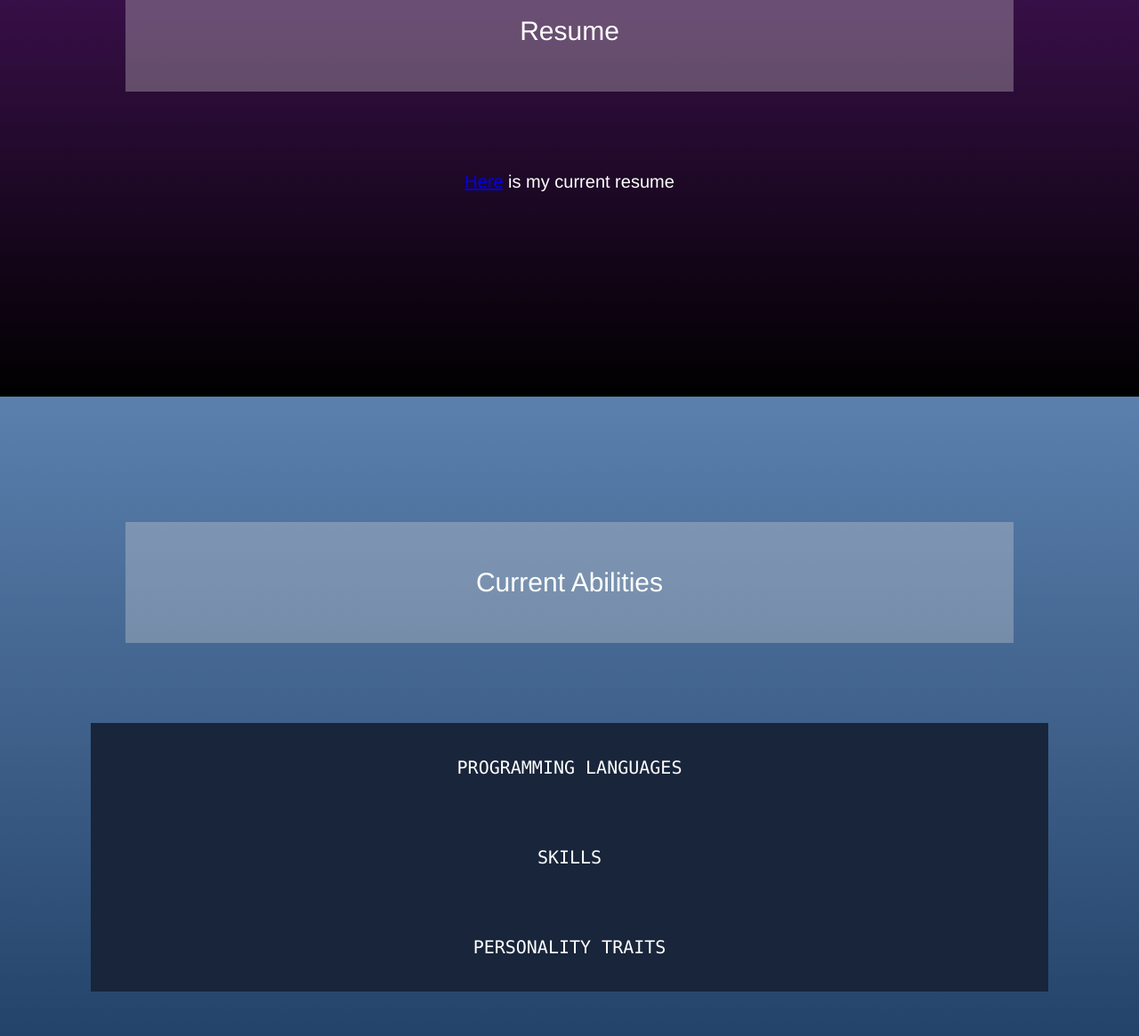
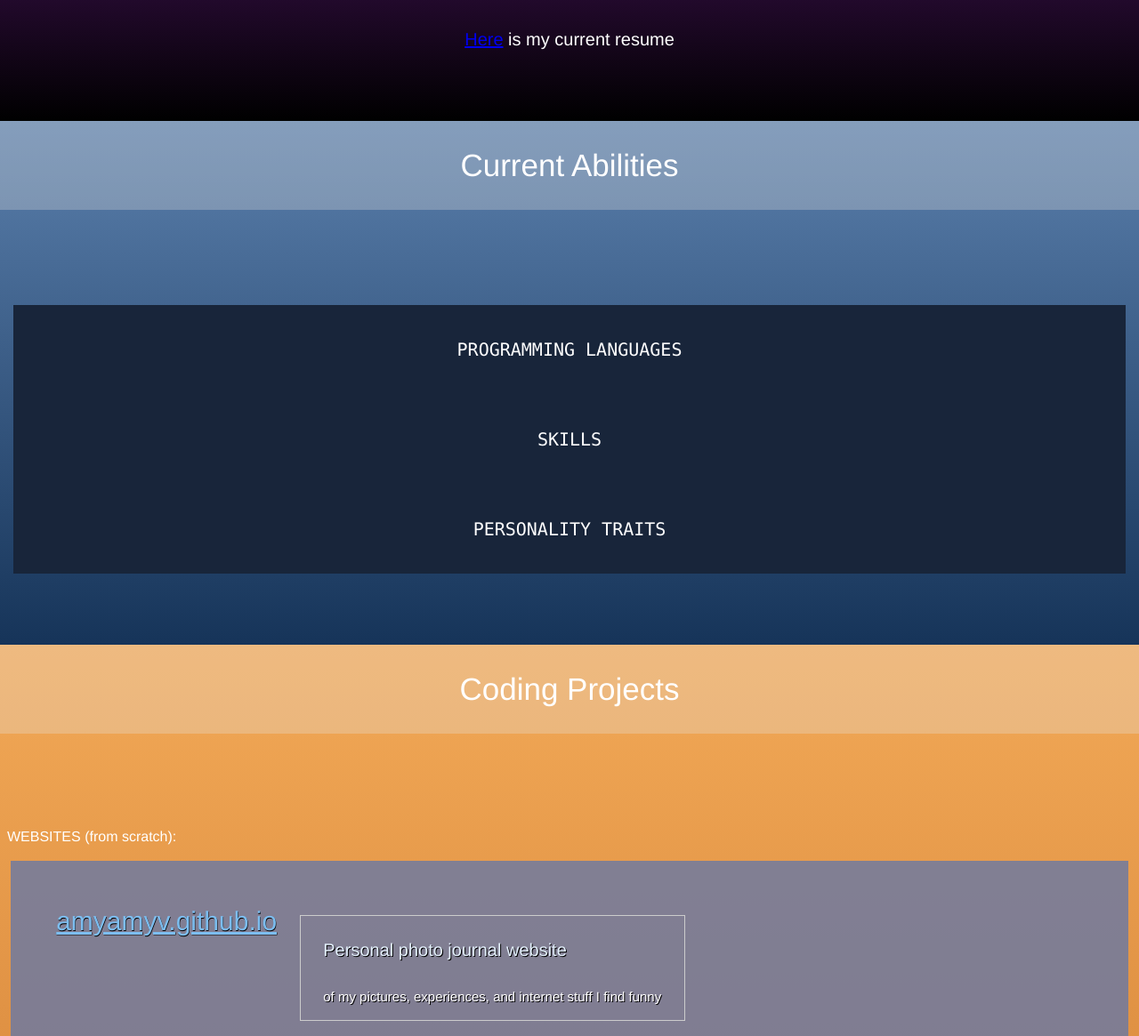
Before and after one commit to amyamyV/amyofamy, a plain HTML site: page index.html in a window 1280 px wide. Shown: the part 1820-2985 px from the top of the page at 89% size. Drawn offline with Linux system fonts and the light colour scheme.

Commit message:
Some styling changes, updated resume

```diff
--- a/amyofamy.css
+++ b/amyofamy.css
@@ -145,28 +145,31 @@ h2 {
     font-weight: lighter;
 }
 
+.sectionBody {
+    padding: 30px 0px 30px 0px;
+}
+
 #otherInterests {
     font-size: 1.5vw;
     line-height: .8;
 }
 
 h3, h4, h5 {
-    font-size: 30px;
+    font-size: 35px;
+    font-weight: lighter;
     color: white;
-    font-stretch: extra-expanded;
     background-color: rgba(229, 225, 222, .3);
-    padding: 4vw;
-    margin: 3vw 3vw 7vw 3vw;
-    font-weight: lighter;
+    padding: 30px 0px 30px 0px;
+    margin: 0vw 0vw 6vw 0vw;
     text-align: center;
-
 }
 
 .sections { /*all info about sections (but NOT include "Aboutme")*/
     clear: both;
     color: white;
-    padding: 8vw 8vw 18vw 8vw;
+    padding: 0px 0px 50px 0px;
     display: block;
+    top: 0px;
 }
 
 #resumeSection {
@@ -189,16 +192,6 @@ h3, h4, h5 {
 
 /*A lot of inline style for the tables*/
 
-h3, h4 {
-    font-size: 30px;
-    color: white;
-    font-stretch: extra-expanded;
-    background-color: rgba(229, 225, 222, .3);
-    padding: 4vw;
-    margin: 3vw 3vw 7vw 3vw;
-    font-weight: lighter;
-    text-align: center;
-}
 
 /*ex. WEBSITES, PROGRAMMING LANGUAGES*/
 /*.subtitles {
@@ -233,18 +226,19 @@ h3, h4 {
 }
 
 #projectsSection {
-    background-image: linear-gradient(rgb(242, 169, 87),rgba(196, 91, 0, .8));
+    background-image: linear-gradient(rgb(242, 169, 87), rgba(196, 91, 0, .8));
 }
+
 
 .myWebsiteLinks {
     float: left;
-    font-size: 40px;
+    font-size: 30px;
     padding: 2vw;
     left: 0;
     text-shadow: .5px .5px black;
     display: block;
     clear: both;
-    background-color: rgba(247, 185, 116, .2);
+    /*background-color: rgba(247, 185, 116, .2);*/
     color: rgb(124, 189, 239);
 
 }
@@ -253,13 +247,13 @@ h3, h4 {
 .projectDiscr {
     color: white;
     font-size: 15px;
-    padding: 2vw 2vw 6vw 2vw;
+    padding: 1vw 2vw 0vw 2vw;
     line-height: 4vw;
     float: left;
     font-stretch: expanded;
     text-shadow: 1px .8px black;
     border: 1px solid #ccc;
-    margin-bottom: 50px;
+    margin-bottom: 20px;
     background-color:
 }
 
@@ -270,10 +264,11 @@ h3, h4 {
 
 /*sizing based on projectDisc and myWebsiteLinks*/
 #projectsBox {
-    background-color: rgb(63, 62, 58);
+    background-color: rgba(104, 120, 165, .8);
     height: 100%;
     padding: 2vw 2vw 3vw 2vw;
-    border: 6px solid #ccc;
+    margin: 0px 12px 0px 12px;
+
 
 }
 
@@ -302,6 +297,7 @@ h3, h4 {
 .tab {
     overflow: hidden;
     background-color: rgb(24, 37, 58);
+    margin: 0vw 15px 0vw 15px;
 
 }
 
@@ -332,6 +328,7 @@ h3, h4 {
     display: none;
     padding-top: 10vw;
     padding-bottom: 8vw;
+    margin: 0vw 15px 0vw 15px;
     border: 1px solid #ccc;
     border-top: none;
     text-align: center;
--- a/index.html
+++ b/index.html
@@ -53,12 +53,15 @@
 
 <div id = "resumeSection" class="sections">
     <h3>Resume</h3>
+    <div class="sectionBody">
     <span style="font-size: 20px;"><a href="resumefall2018.html" id="resumeLink">Here</a> is my current resume </span>
+    </div>
 </div>
 
 <div id = "skillsSection" class="sections">
     <h4>Current Abilities </h4>
 
+<div class="sectionBody">
 <div class="tab">
   <button class="tablinks" onclick="openSkill(event, 'languagesContainer')">PROGRAMMING LANGUAGES</button>
   <button class="tablinks" onclick="openSkill(event, 'proSkillsContainer')">SKILLS</button>
@@ -140,7 +143,7 @@ PROGRAMMING <br> LANGUAGES</span>
     <td></td>
   </tr>
 </table>
-
+</div>
 </div>
 
 <!--
@@ -290,8 +293,9 @@ PERSONALITY <br> TRAITS</span>
 
 <div id = "projectsSection" class="sections">
     <h5>Coding Projects</h5>
-<span class = "subtitles">WEBSITES:  <br>
-(from scratch) </span><br><br>
+<div class="sectionBody">
+<span class = "subtitles" style="padding-left: 8px"> WEBSITES
+(from scratch): </span><br><br>
     <div id="projectsBox">
         <a href = "https://amyamyv.github.io"  target="_blank" class = "myWebsiteLinks"> amyamyv.github.io </a> <br> <br>
             <p class = "projectDiscr"><span class="bigProDesc">Personal photo journal website</span><br> of my pictures, experiences, and internet stuff I find funny</p>
@@ -312,11 +316,12 @@ PERSONALITY <br> TRAITS</span>
 
     </div>
 </div>
+</div>
 
 
 <div id = "contact">
     <span style= "font-size: 12px;">CONTACT:</span> <br>amyvuong1998@gmail.com <br>
-    <span style = "font-size: 10px;">Updated March 2019</span>
+    <span style = "font-size: 10px;">Updated June 2019</span>
 </div>
 
 </body>
```
Also changed, not shown: resumefall2018.html (+19 -8 lines), 1 other file.
